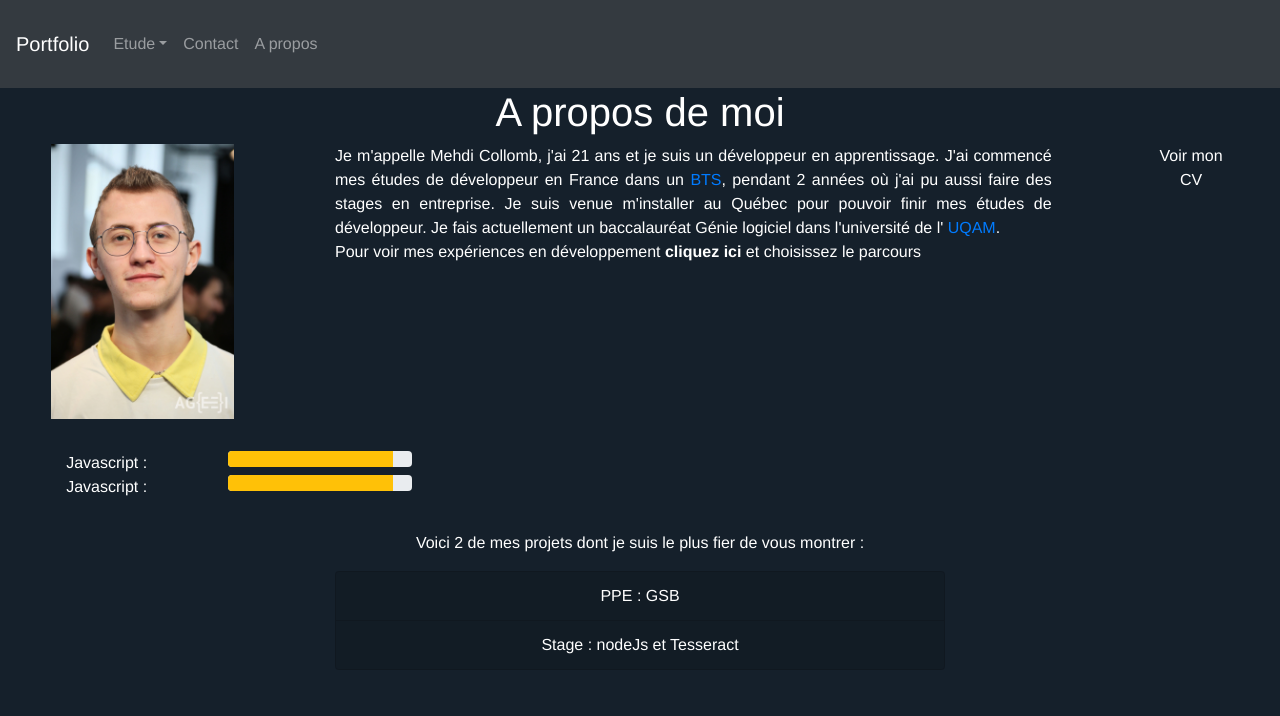
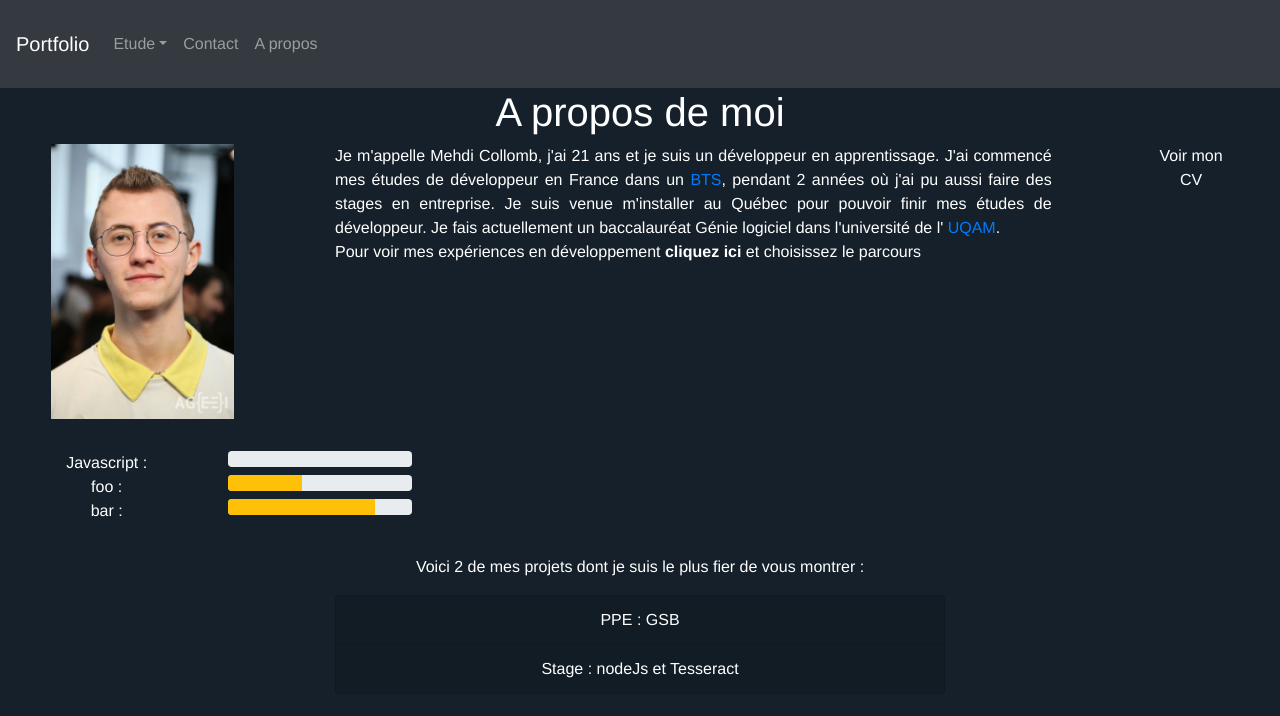
Before and after one commit to Kyowdem/Portfolio, a Vue app: page /aboutMe in a window 1280 px wide. Shown: the top 716 px of the page. Built offline with nearby package versions, Linux system fonts and the light colour scheme.

Commit message:
add name id to progress div

```diff
--- a/src/components/Skill.vue
+++ b/src/components/Skill.vue
@@ -3,7 +3,7 @@
     <div class="col-md-2">{{ name }} : </div>
     <div class="col-md-2">
       <div class="progress">
-        <div class="progress-bar bg-warning" role="progressbar" style="width: 0%"></div>
+        <div :id="name" class="progress-bar bg-warning" role="progressbar" style="width: 0%"></div>
       </div>
     </div>
   </div>
@@ -17,13 +17,21 @@ export default {
     name: String,
     level: Number, // 0 < level < 20
   },
+  data() {
+    return {
+      progession: this.level < 0 ? 0 : this.level
+    }
+  },
   mounted() {
     this.setLevelTo100();
   },
   methods: {
     setLevelTo100() {
-      let progressBar = this.level * 5;
-      $(".progress-bar").css("width", `${progressBar}%`);
+      $(".progress-bar").css("width", `0%`);
+      setTimeout(() => {
+        $(`#${this.name}`).css("width", `${this.progession * 5}%`);
+      }, 500);
+
     },
   },
 };
--- a/src/views/AboutMe.vue
+++ b/src/views/AboutMe.vue
@@ -40,8 +40,9 @@
       </div>
 
       <div class="spacingTop">
-        <Skill name="Javascript" :level="18" />
-        <Skill name="Javascript" :level="18" />
+        <Skill name="Javascript" :level="-2" />
+        <Skill name="foo" :level="8" />
+        <Skill name="bar" :level="16" />
       </div>
 
       <div class="row justify-content-center myProjects spacingTop">
```
